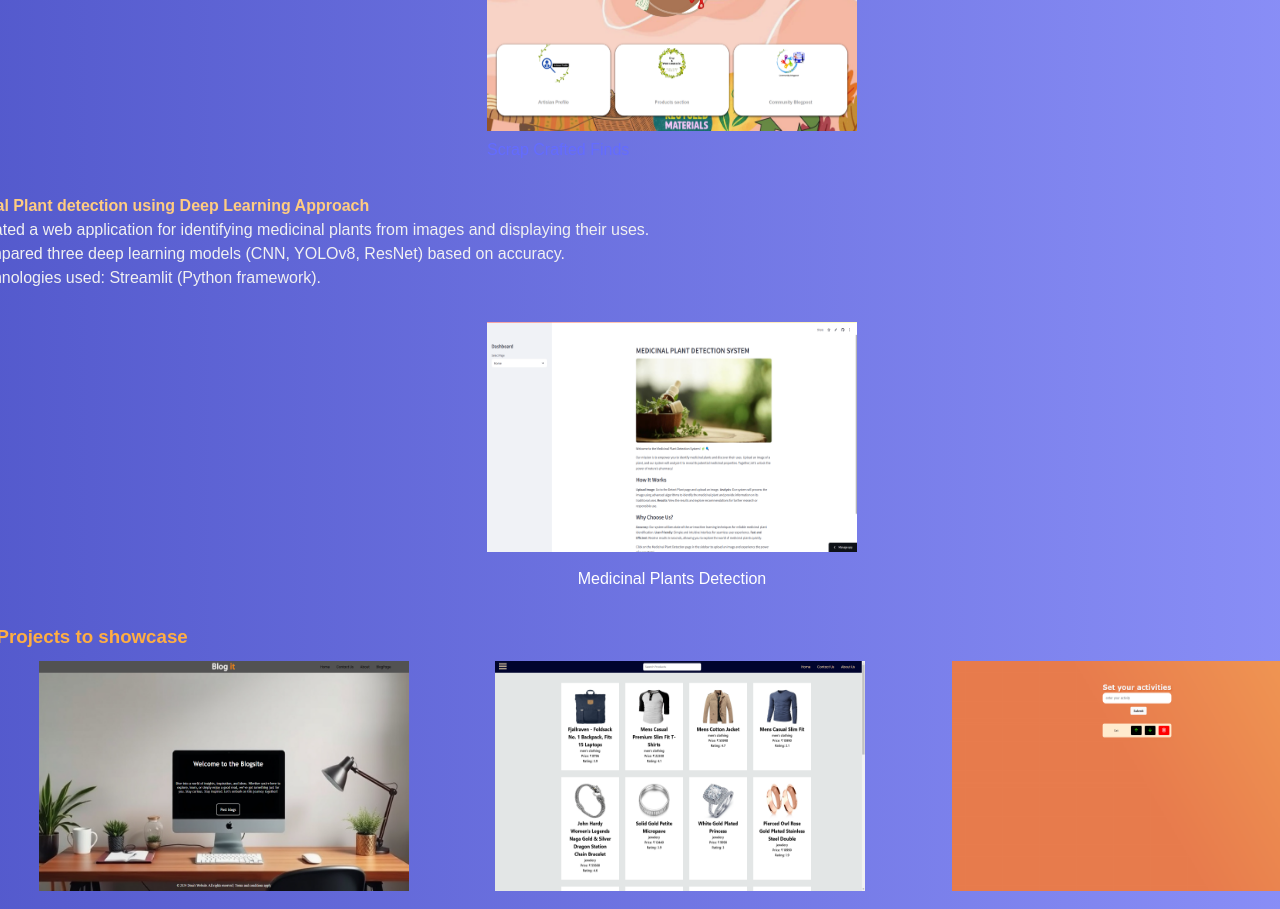
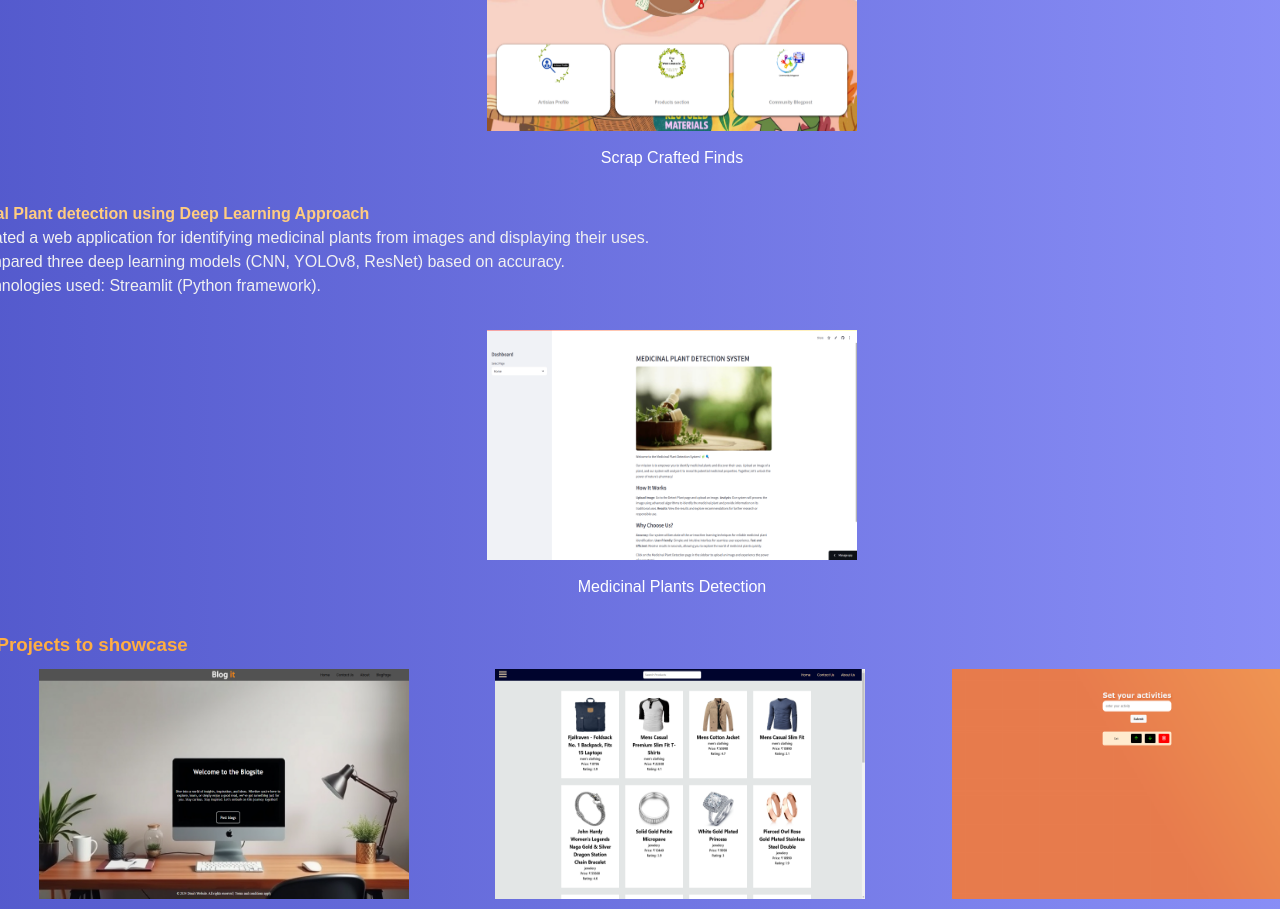
Before and after one commit to Denybix/my-portfolio, a React (Vite) app: page / in a window 1280 px wide. Shown: the part 1700-2609 px from the top of the page. Built offline with nearby package versions, Linux system fonts and the light colour scheme.

Commit message:
Update Commit

```diff
--- a/src/home.css
+++ b/src/home.css
@@ -201,6 +201,12 @@ body {
     margin-bottom: 2rem;
 }
 
+.academic-project-link p
+{
+    color: white;
+    text-align: center;
+    margin-top: 0.5rem;
+}
 
 .academic-project-link-second
 {
```
